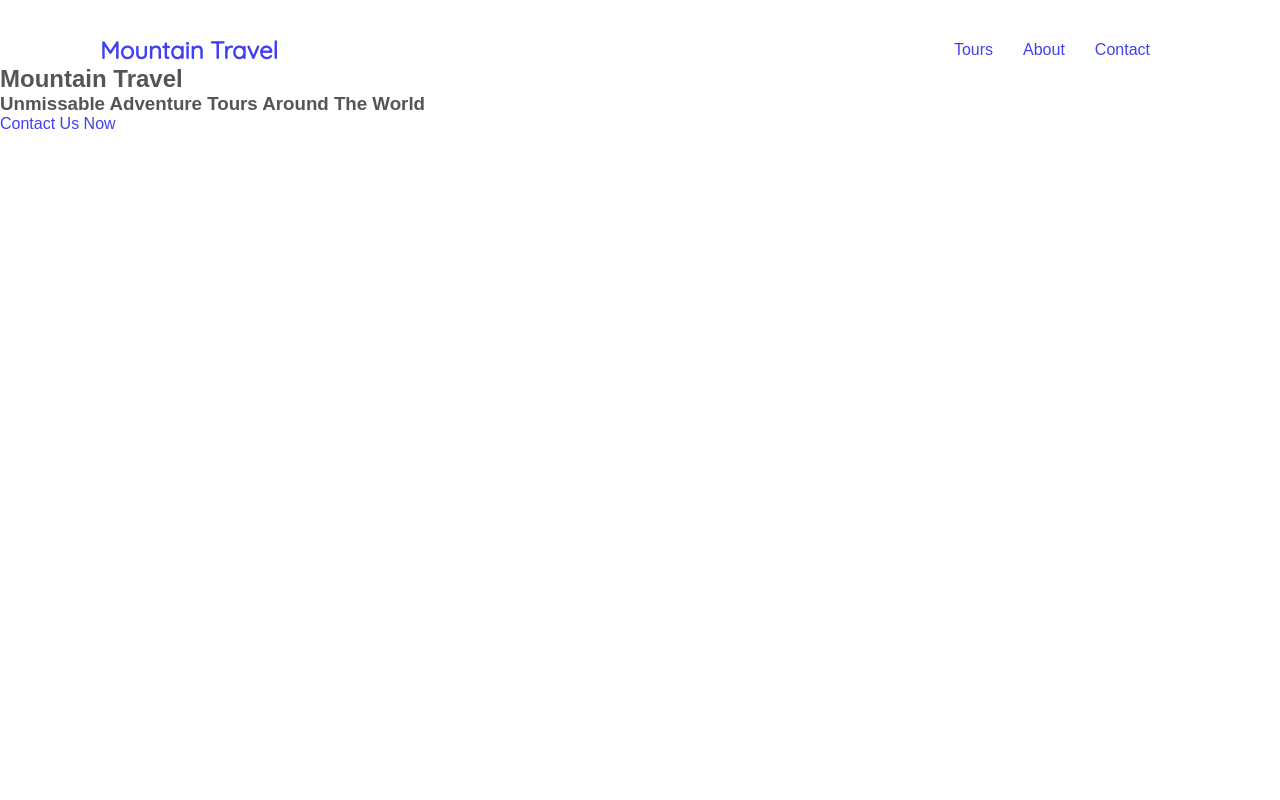
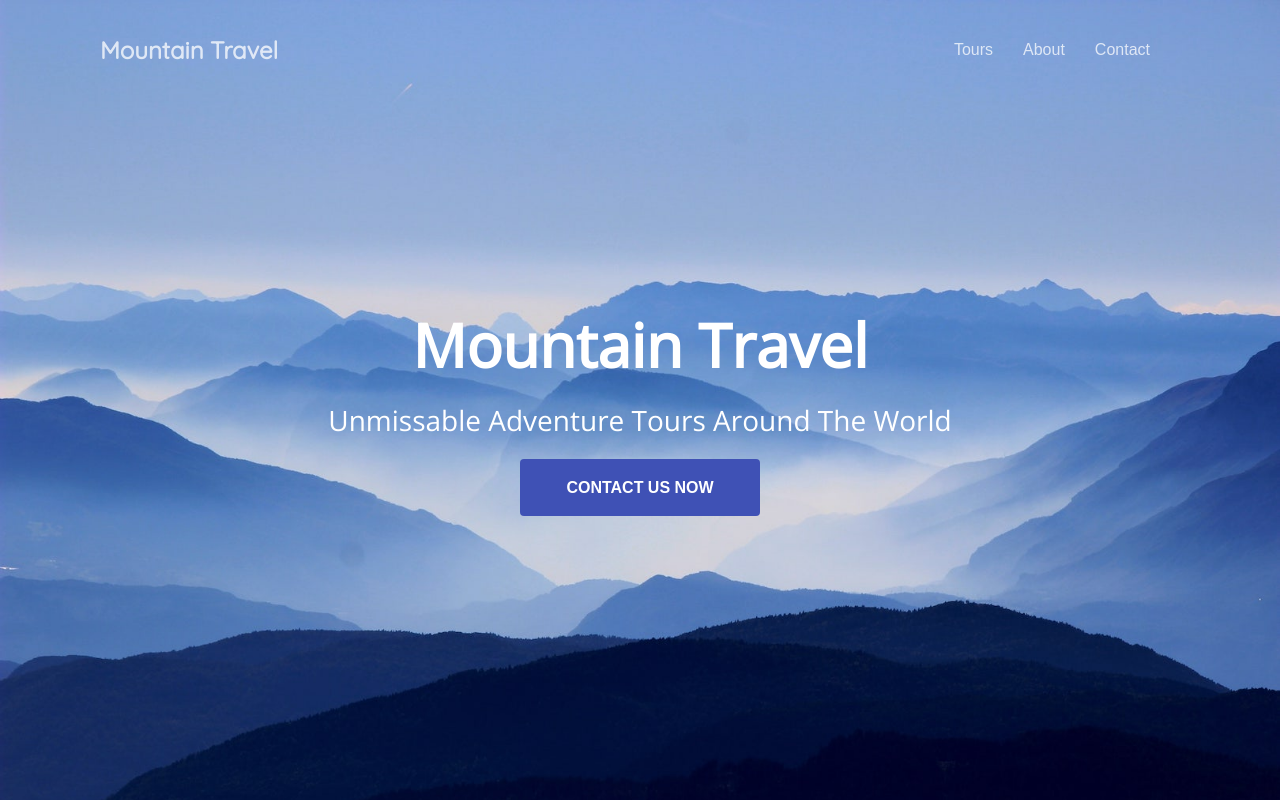
Before and after one commit to mtrojas/mountain-travel, a plain HTML site: page index.html in a window 1280 px wide. Drawn offline with nearby package versions, Linux system fonts and the light colour scheme.

Commit message:
Finish styling Header and Hero section.

```diff
--- a/assets/css/styles.css
+++ b/assets/css/styles.css
@@ -18,21 +18,41 @@ nav {
 a {
   text-decoration: none;
   opacity: 0.75;
+  color: #fff;
 }
 
 a:hover {
   opacity: 1;
 }
 
+a.btn {
+  border-radius: 4px;
+  text-transform: uppercase;
+  font-weight: bold;
+  text-align: center;
+  background-color: #3f51b5;
+  opacity: 1;
+}
+
+section {
+  display: flex;
+  flex-direction: column;
+  align-items: center;
+  padding: 100px 80px;
+}
+
 /* Header Styles */
 
 header {
+  position: absolute;
+  width: 100%;
   display: flex;
   justify-content: space-between;
   align-items: center;
   padding: 35px 100px 0;
   animation: 1s fadein 0.5s forwards;
   opacity: 0;
+  color: #fff;
 }
 
 @keyframes fadein {
@@ -53,3 +73,50 @@ header nav {
 header nav li {
   margin: 0 15px;
 }
+
+/* Hero Styles */
+.hero {
+  position: relative;
+  justify-content: center;
+  text-align: center;
+  min-height: 100vh;
+  color: #fff;
+}
+
+.hero .background-image {
+  position: absolute;
+  top: 0;
+  left: 0;
+  width: 100%;
+  height: 100%;
+  background-size: cover;
+  z-index: -1;
+  background-color: #80a3db;
+}
+
+.hero h1 {
+  font: bold 60px "Open Sans", sans-serif;
+  margin-bottom: 15px;
+}
+
+.hero h3 {
+  font: normal 28px "Open Sans", sans-serif;
+  margin-bottom: 40px;
+}
+
+.hero a.btn {
+  padding: 20px 46px;
+}
+
+.hero-content-area {
+  opacity: 0;
+  margin-top: 100px;
+  animation: 1s slidefade 1s forwards;
+}
+
+@keyframes slidefade {
+  100% {
+    opacity: 1;
+    margin: 0;
+  }
+}
```
